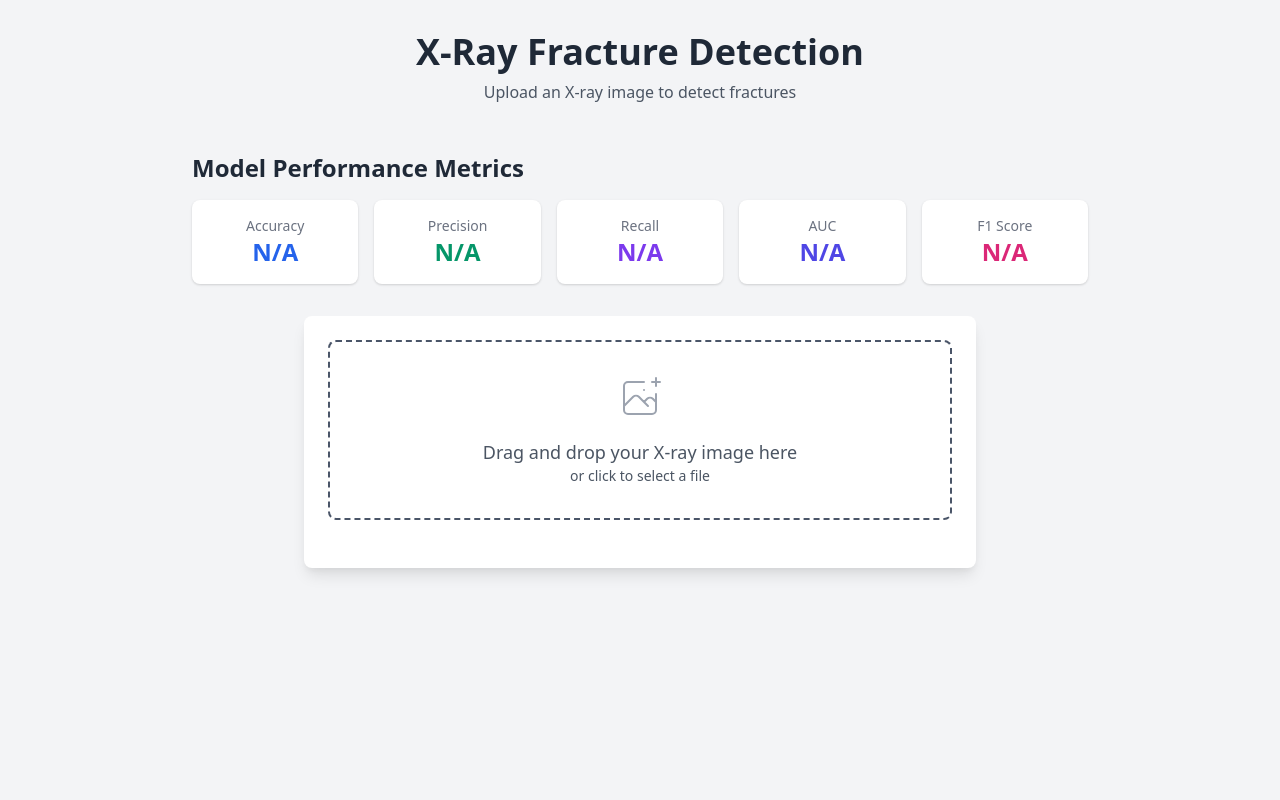
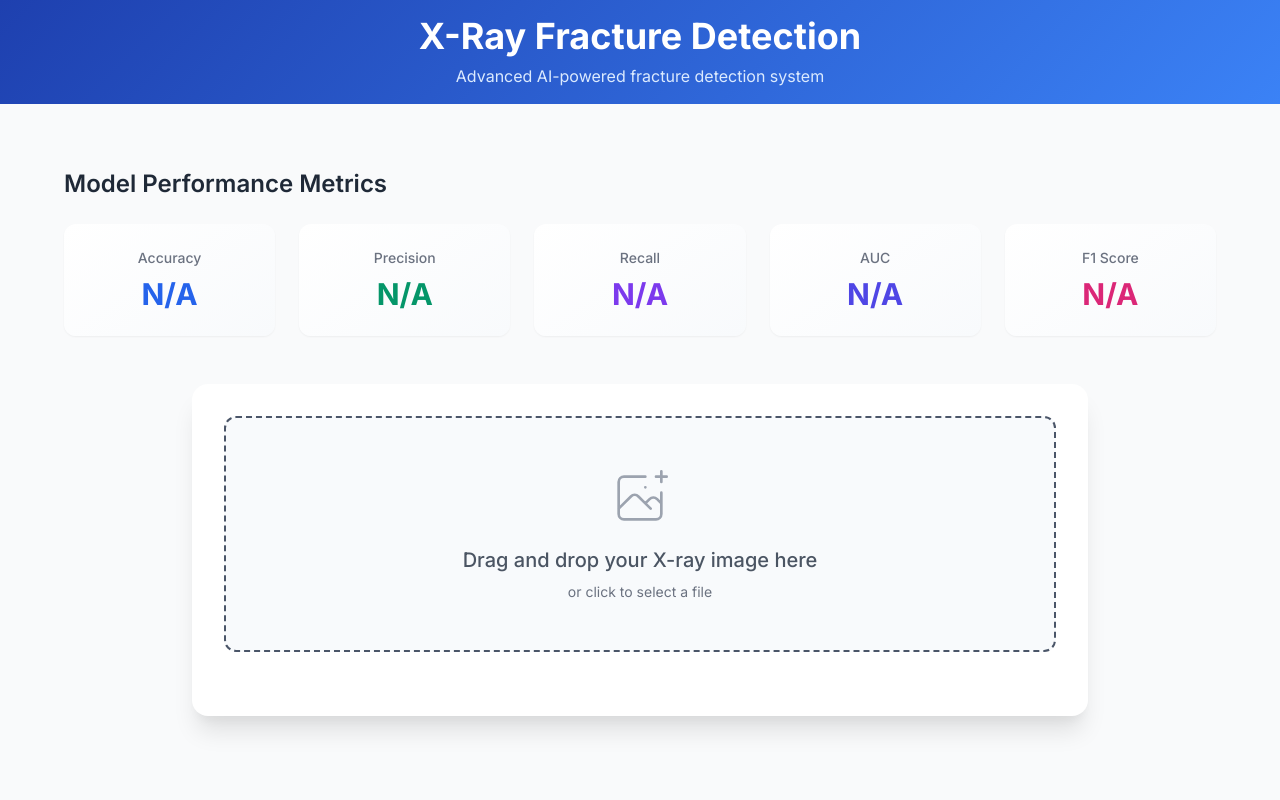
Before and after one commit to kaanbtgn/x_ray_fracture_detection, a FastAPI app: page / in a window 1280 px wide. Run offline with FastAPI, Linux system fonts and the light colour scheme.

Commit message:
fastapi issue fixed

```diff
--- a/app.py
+++ b/app.py
@@ -121,7 +121,7 @@ async def root(request: Request):
             "threshold": threshold,
             "metrics": metrics
         }
-    )
+        )
 
 @app.post("/analyze")
 async def analyze_xray(file: UploadFile = File(...)):
--- a/templates/index.html
+++ b/templates/index.html
@@ -5,14 +5,19 @@
     <meta name="viewport" content="width=device-width, initial-scale=1.0">
     <title>X-Ray Fracture Detection</title>
     <link href="https://cdn.jsdelivr.net/npm/tailwindcss@2.2.19/dist/tailwind.min.css" rel="stylesheet">
+    <link href="https://fonts.googleapis.com/css2?family=Inter:wght@400;500;600;700&display=swap" rel="stylesheet">
     <style>
+        body {
+            font-family: 'Inter', sans-serif;
+        }
         .drop-zone {
             border: 2px dashed #4a5568;
             transition: all 0.3s ease;
+            background-color: #f8fafc;
         }
         .drop-zone:hover {
-            border-color: #4299e1;
-            background-color: #f7fafc;
+            border-color: #3b82f6;
+            background-color: #f0f9ff;
         }
         .loading {
             display: none;
@@ -22,82 +27,108 @@
         }
         .metric-card {
             transition: all 0.3s ease;
+            background: linear-gradient(145deg, #ffffff, #f8fafc);
         }
         .metric-card:hover {
             transform: translateY(-2px);
-            box-shadow: 0 4px 6px -1px rgba(0, 0, 0, 0.1), 0 2px 4px -1px rgba(0, 0, 0, 0.06);
+            box-shadow: 0 10px 15px -3px rgba(0, 0, 0, 0.1), 0 4px 6px -2px rgba(0, 0, 0, 0.05);
+        }
+        .result-card {
+            background: linear-gradient(145deg, #ffffff, #f8fafc);
+            border: 1px solid #e2e8f0;
+        }
+        .gradient-bg {
+            background: linear-gradient(135deg, #1e40af 0%, #3b82f6 100%);
         }
     </style>
 </head>
-<body class="bg-gray-100 min-h-screen">
+<body class="bg-gray-50 min-h-screen">
+    <div class="gradient-bg py-4 mb-8">
+        <div class="container mx-auto px-4">
+            <h1 class="text-4xl font-bold text-white text-center mb-2">X-Ray Fracture Detection</h1>
+            <p class="text-blue-100 text-center">Advanced AI-powered fracture detection system</p>
+        </div>
+    </div>
+
     <div class="container mx-auto px-4 py-8">
-        <header class="text-center mb-12">
-            <h1 class="text-4xl font-bold text-gray-800 mb-2">X-Ray Fracture Detection</h1>
-            <p class="text-gray-600">Upload an X-ray image to detect fractures</p>
-        </header>
-
         <!-- Model Metrics Section -->
-        <div class="max-w-4xl mx-auto mb-8">
-            <h2 class="text-2xl font-semibold text-gray-800 mb-4">Model Performance Metrics</h2>
-            <div class="grid grid-cols-1 md:grid-cols-2 lg:grid-cols-5 gap-4">
-                <div class="metric-card bg-white rounded-lg shadow p-4 text-center">
-                    <h3 class="text-sm font-medium text-gray-500">Accuracy</h3>
-                    <p class="text-2xl font-bold text-blue-600">{{ metrics.accuracy }}</p>
+        <div class="max-w-6xl mx-auto mb-12">
+            <h2 class="text-2xl font-semibold text-gray-800 mb-6">Model Performance Metrics</h2>
+            <div class="grid grid-cols-1 md:grid-cols-2 lg:grid-cols-5 gap-6">
+                <div class="metric-card rounded-xl shadow-sm p-6 text-center">
+                    <h3 class="text-sm font-medium text-gray-500 mb-2">Accuracy</h3>
+                    <p class="text-3xl font-bold text-blue-600">{{ metrics.accuracy }}</p>
                 </div>
-                <div class="metric-card bg-white rounded-lg shadow p-4 text-center">
-                    <h3 class="text-sm font-medium text-gray-500">Precision</h3>
-                    <p class="text-2xl font-bold text-green-600">{{ metrics.precision }}</p>
+                <div class="metric-card rounded-xl shadow-sm p-6 text-center">
+                    <h3 class="text-sm font-medium text-gray-500 mb-2">Precision</h3>
+                    <p class="text-3xl font-bold text-green-600">{{ metrics.precision }}</p>
                 </div>
-                <div class="metric-card bg-white rounded-lg shadow p-4 text-center">
-                    <h3 class="text-sm font-medium text-gray-500">Recall</h3>
-                    <p class="text-2xl font-bold text-purple-600">{{ metrics.recall }}</p>
+                <div class="metric-card rounded-xl shadow-sm p-6 text-center">
+                    <h3 class="text-sm font-medium text-gray-500 mb-2">Recall</h3>
+                    <p class="text-3xl font-bold text-purple-600">{{ metrics.recall }}</p>
                 </div>
-                <div class="metric-card bg-white rounded-lg shadow p-4 text-center">
-                    <h3 class="text-sm font-medium text-gray-500">AUC</h3>
-                    <p class="text-2xl font-bold text-indigo-600">{{ metrics.auc }}</p>
+                <div class="metric-card rounded-xl shadow-sm p-6 text-center">
+                    <h3 class="text-sm font-medium text-gray-500 mb-2">AUC</h3>
+                    <p class="text-3xl font-bold text-indigo-600">{{ metrics.auc }}</p>
                 </div>
-                <div class="metric-card bg-white rounded-lg shadow p-4 text-center">
-                    <h3 class="text-sm font-medium text-gray-500">F1 Score</h3>
-                    <p class="text-2xl font-bold text-pink-600">{{ metrics.f1_score }}</p>
+                <div class="metric-card rounded-xl shadow-sm p-6 text-center">
+                    <h3 class="text-sm font-medium text-gray-500 mb-2">F1 Score</h3>
+                    <p class="text-3xl font-bold text-pink-600">{{ metrics.f1_score }}</p>
                 </div>
             </div>
         </div>
 
-        <div class="max-w-2xl mx-auto bg-white rounded-lg shadow-lg p-6">
+        <div class="max-w-4xl mx-auto">
+            <div class="bg-white rounded-2xl shadow-xl p-8">
                 <!-- Upload Zone -->
-            <div id="dropZone" class="drop-zone rounded-lg p-8 text-center cursor-pointer mb-6">
+                <div id="dropZone" class="drop-zone rounded-xl p-12 text-center cursor-pointer mb-8">
                     <div class="space-y-4">
-                    <svg class="mx-auto h-12 w-12 text-gray-400" stroke="currentColor" fill="none" viewBox="0 0 48 48">
+                        <svg class="mx-auto h-16 w-16 text-gray-400" stroke="currentColor" fill="none" viewBox="0 0 48 48">
                             <path d="M28 8H12a4 4 0 00-4 4v20m32-12v8m0 0v8a4 4 0 01-4 4H12a4 4 0 01-4-4v-4m32-4l-3.172-3.172a4 4 0 00-5.656 0L28 28M8 32l9.172-9.172a4 4 0 015.656 0L28 28m0 0l4 4m4-24h8m-4-4v8m-12 4h.02" stroke-width="2" stroke-linecap="round" stroke-linejoin="round" />
                         </svg>
                         <div class="text-gray-600">
-                        <p class="text-lg">Drag and drop your X-ray image here</p>
-                        <p class="text-sm">or click to select a file</p>
+                            <p class="text-xl font-medium mb-2">Drag and drop your X-ray image here</p>
+                            <p class="text-sm text-gray-500">or click to select a file</p>
                         </div>
                         <input type="file" id="fileInput" class="hidden" accept="image/*">
                     </div>
                 </div>
 
                 <!-- Preview -->
-            <div id="preview" class="hidden mb-6">
-                <img id="imagePreview" class="max-w-full h-auto rounded-lg shadow-md" src="" alt="X-ray preview">
+                <div id="preview" class="hidden mb-8">
+                    <div class="relative rounded-xl overflow-hidden shadow-lg">
+                        <img id="imagePreview" class="w-full h-auto" src="" alt="X-ray preview">
+                    </div>
                 </div>
 
                 <!-- Loading Indicator -->
-            <div id="loading" class="loading items-center justify-center space-x-2 mb-6">
-                <div class="animate-spin rounded-full h-8 w-8 border-b-2 border-blue-500"></div>
-                <span class="text-gray-600">Analyzing image...</span>
+                <div id="loading" class="loading items-center justify-center space-x-3 mb-8">
+                    <div class="animate-spin rounded-full h-10 w-10 border-b-2 border-blue-500"></div>
+                    <span class="text-gray-600 font-medium">Analyzing image...</span>
                 </div>
 
                 <!-- Results -->
-            <div id="results" class="hidden space-y-4">
-                <div class="p-4 rounded-lg bg-gray-50">
-                    <h3 class="text-lg font-semibold text-gray-800 mb-2">Analysis Results</h3>
-                    <div class="space-y-2">
-                        <p class="text-gray-600">Prediction: <span id="prediction" class="font-semibold"></span></p>
-                        <p class="text-gray-600">Confidence: <span id="confidence" class="font-semibold"></span></p>
-                        <p class="text-gray-600">Probability: <span id="probability" class="font-semibold"></span></p>
-                        <p class="text-gray-600">Threshold: <span id="threshold" class="font-semibold">{{ threshold }}</span></p>
+                <div id="results" class="hidden">
+                    <div class="result-card rounded-xl p-6 space-y-4">
+                        <h3 class="text-xl font-semibold text-gray-800 mb-4">Analysis Results</h3>
+                        <div class="grid grid-cols-1 md:grid-cols-2 gap-4">
+                            <div class="p-4 bg-gray-50 rounded-lg">
+                                <p class="text-sm text-gray-500 mb-1">Prediction</p>
+                                <p id="prediction" class="text-lg font-semibold text-gray-800"></p>
+                            </div>
+                            <div class="p-4 bg-gray-50 rounded-lg">
+                                <p class="text-sm text-gray-500 mb-1">Confidence</p>
+                                <p id="confidence" class="text-lg font-semibold text-gray-800"></p>
+                            </div>
+                            <div class="p-4 bg-gray-50 rounded-lg">
+                                <p class="text-sm text-gray-500 mb-1">Probability</p>
+                                <p id="probability" class="text-lg font-semibold text-gray-800"></p>
+                            </div>
+                            <div class="p-4 bg-gray-50 rounded-lg">
+                                <p class="text-sm text-gray-500 mb-1">Threshold</p>
+                                <p class="text-lg font-semibold text-gray-800">{{ threshold }}</p>
+                            </div>
+                        </div>
                     </div>
                 </div>
             </div>
--- a/train_eval_tf.py
+++ b/train_eval_tf.py
@@ -60,7 +60,7 @@ def setup_hardware():
 
         # Then check for CUDA GPU
         gpus = tf.config.list_physical_devices('GPU')
-        if gpus:
+            if gpus:
             for gpu in gpus:
                 tf.config.experimental.set_memory_growth(gpu, True)
             logger.info(f"✅ CUDA GPU detected: {gpus[0].name}")
@@ -68,7 +68,7 @@ def setup_hardware():
 
         logger.warning("⚠️ No GPU detected, using CPU")
         return 'cpu', BATCH_SIZES['cpu']
-    except Exception as e:
+        except Exception as e:
         logger.error(f"❌ Hardware setup failed: {e}")
         return 'cpu', BATCH_SIZES['cpu']
 
```
Also changed, not shown: 1 other file. Lines whose indentation alone changed are shown as unchanged.
